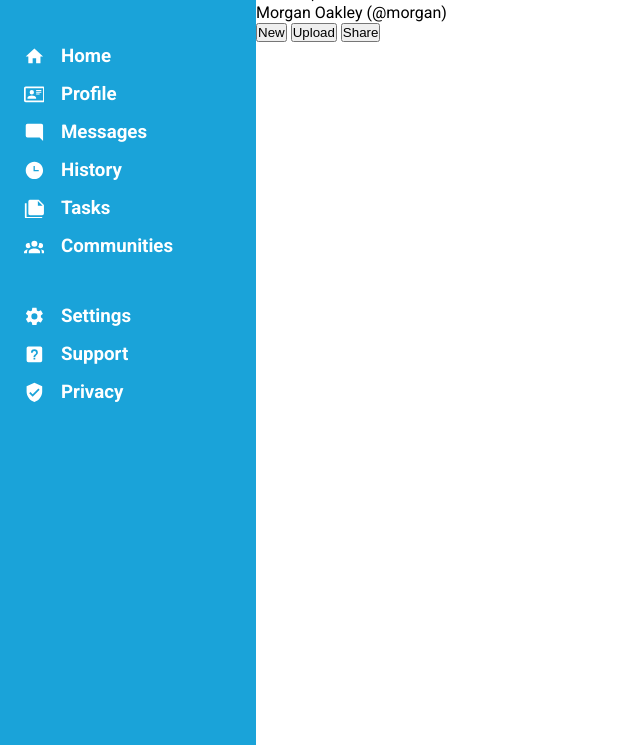
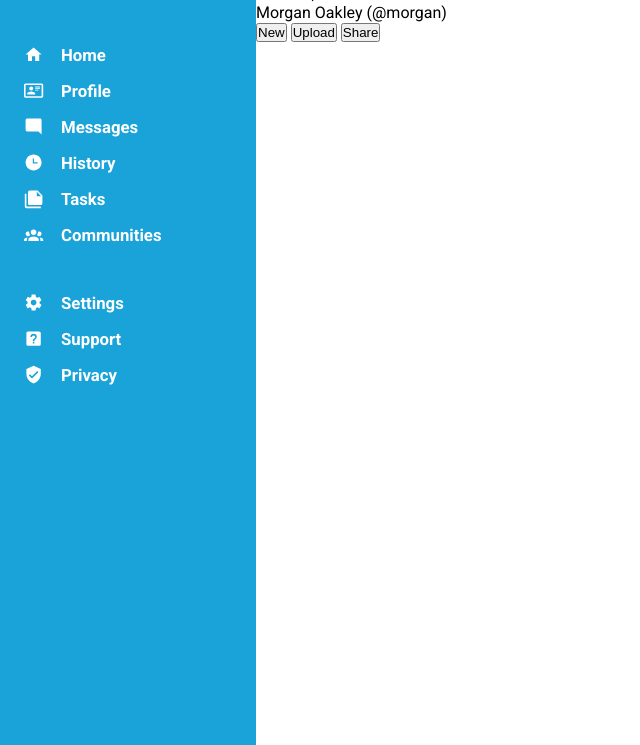
Before and after one commit to SupraSensum/TOP-project-admin-dashboard, a plain HTML site: page index.html in a window 1280 px wide. Shown: the part 55-800 px from the top of the page, without its empty margins (0-640 px from the left). Drawn offline with Linux system fonts and the light colour scheme.

Commit message:
Adjust proprotions

```diff
--- a/css/index.css
+++ b/css/index.css
@@ -3,7 +3,8 @@
 :root::after {
    --header-font-size: 1.5rem;
    --header-logo-size: calc(var(--header-font-size) * 1.5);
-   --nav-icon-size: 1.3rem;
+   --nav-icon-size: 1.2rem;
+   --nav-item-font-size: calc(var(--header-font-size) * 0.7)
 }
 
 * {
@@ -106,6 +107,11 @@ body {
    place-items: center;
 }
 
+.sidebar .nav-item .nav-option-name {
+   font-weight: 700;
+   font-size: var(--nav-item-font-size);
+}
+
 .sidebar .nav-item svg {
    height: var(--nav-icon-size);
    width: var(--nav-icon-size);
--- a/index.html
+++ b/index.html
@@ -25,49 +25,49 @@
             <div class="nav-item">
                <svg xmlns="http://www.w3.org/2000/svg" viewBox="0 0 24 24"><title>home</title><path d="M10,20V14H14V20H19V12H22L12,3L2,12H5V20H10Z" />
                </svg>
-               <h3>Home</h3>
+               <div class="nav-option-name">Home</div>
             </div>
             <div class="nav-item">
                <svg xmlns="http://www.w3.org/2000/svg" viewBox="0 0 24 24"><title>card-account-details-outline</title><path d="M22,3H2C0.91,3.04 0.04,3.91 0,5V19C0.04,20.09 0.91,20.96 2,21H22C23.09,20.96 23.96,20.09 24,19V5C23.96,3.91 23.09,3.04 22,3M22,19H2V5H22V19M14,17V15.75C14,14.09 10.66,13.25 9,13.25C7.34,13.25 4,14.09 4,15.75V17H14M9,7A2.5,2.5 0 0,0 6.5,9.5A2.5,2.5 0 0,0 9,12A2.5,2.5 0 0,0 11.5,9.5A2.5,2.5 0 0,0 9,7M14,7V8H20V7H14M14,9V10H20V9H14M14,11V12H18V11H14" />
                </svg>
-               <h3>Profile</h3>
+               <div class="nav-option-name">Profile</div>
             </div>
             <div class="nav-item">
                <svg xmlns="http://www.w3.org/2000/svg" viewBox="0 0 24 24"><title>message-reply</title><path d="M22,4C22,2.89 21.1,2 20,2H4A2,2 0 0,0 2,4V16A2,2 0 0,0 4,18H18L22,22V4Z" />
                </svg>
-               <h3>Messages</h3>
+               <div class="nav-option-name">Messages</div>
             </div>
             <div class="nav-item">
                <svg xmlns="http://www.w3.org/2000/svg" viewBox="0 0 24 24"><title>clock-time-three</title><path d="M12 2C6.5 2 2 6.5 2 12C2 17.5 6.5 22 12 22C17.5 22 22 17.5 22 12S17.5 2 12 2M17 13H11V7H12.5V11.5H17V13Z" />
                </svg>
-               <h3>History</h3>
+               <div class="nav-option-name">History</div>
             </div>
             <div class="nav-item">
                <svg xmlns="http://www.w3.org/2000/svg" viewBox="0 0 24 24"><title>note-multiple</title><path d="M16,9H21.5L16,3.5V9M7,2H17L23,8V18A2,2 0 0,1 21,20H7C5.89,20 5,19.1 5,18V4A2,2 0 0,1 7,2M3,6V22H21V24H3A2,2 0 0,1 1,22V6H3Z" />
                </svg>
-               <h3>Tasks</h3>
+               <div class="nav-option-name">Tasks</div>
             </div>
             <div class="nav-item">
                <svg xmlns="http://www.w3.org/2000/svg" viewBox="0 0 24 24"><title>account-group</title><path d="M12,5.5A3.5,3.5 0 0,1 15.5,9A3.5,3.5 0 0,1 12,12.5A3.5,3.5 0 0,1 8.5,9A3.5,3.5 0 0,1 12,5.5M5,8C5.56,8 6.08,8.15 6.53,8.42C6.38,9.85 6.8,11.27 7.66,12.38C7.16,13.34 6.16,14 5,14A3,3 0 0,1 2,11A3,3 0 0,1 5,8M19,8A3,3 0 0,1 22,11A3,3 0 0,1 19,14C17.84,14 16.84,13.34 16.34,12.38C17.2,11.27 17.62,9.85 17.47,8.42C17.92,8.15 18.44,8 19,8M5.5,18.25C5.5,16.18 8.41,14.5 12,14.5C15.59,14.5 18.5,16.18 18.5,18.25V20H5.5V18.25M0,20V18.5C0,17.11 1.89,15.94 4.45,15.6C3.86,16.28 3.5,17.22 3.5,18.25V20H0M24,20H20.5V18.25C20.5,17.22 20.14,16.28 19.55,15.6C22.11,15.94 24,17.11 24,18.5V20Z" />
                </svg>
-               <h3>Communities</h3>
+               <div class="nav-option-name">Communities</div>
             </div>
          </div>
          <div class="user-config-nav">
             <div class="nav-item">
                <svg xmlns="http://www.w3.org/2000/svg" viewBox="0 0 24 24"><title>cog</title><path d="M12,15.5A3.5,3.5 0 0,1 8.5,12A3.5,3.5 0 0,1 12,8.5A3.5,3.5 0 0,1 15.5,12A3.5,3.5 0 0,1 12,15.5M19.43,12.97C19.47,12.65 19.5,12.33 19.5,12C19.5,11.67 19.47,11.34 19.43,11L21.54,9.37C21.73,9.22 21.78,8.95 21.66,8.73L19.66,5.27C19.54,5.05 19.27,4.96 19.05,5.05L16.56,6.05C16.04,5.66 15.5,5.32 14.87,5.07L14.5,2.42C14.46,2.18 14.25,2 14,2H10C9.75,2 9.54,2.18 9.5,2.42L9.13,5.07C8.5,5.32 7.96,5.66 7.44,6.05L4.95,5.05C4.73,4.96 4.46,5.05 4.34,5.27L2.34,8.73C2.21,8.95 2.27,9.22 2.46,9.37L4.57,11C4.53,11.34 4.5,11.67 4.5,12C4.5,12.33 4.53,12.65 4.57,12.97L2.46,14.63C2.27,14.78 2.21,15.05 2.34,15.27L4.34,18.73C4.46,18.95 4.73,19.03 4.95,18.95L7.44,17.94C7.96,18.34 8.5,18.68 9.13,18.93L9.5,21.58C9.54,21.82 9.75,22 10,22H14C14.25,22 14.46,21.82 14.5,21.58L14.87,18.93C15.5,18.67 16.04,18.34 16.56,17.94L19.05,18.95C19.27,19.03 19.54,18.95 19.66,18.73L21.66,15.27C21.78,15.05 21.73,14.78 21.54,14.63L19.43,12.97Z" />
                </svg>
-               <h3>Settings</h3>
+               <div class="nav-option-name">Settings</div>
             </div>
             <div class="nav-item">
                <svg xmlns="http://www.w3.org/2000/svg" viewBox="0 0 24 24"><title>help-box</title><path d="M11,18H13V16H11V18M12,6A4,4 0 0,0 8,10H10A2,2 0 0,1 12,8A2,2 0 0,1 14,10C14,12 11,11.75 11,15H13C13,12.75 16,12.5 16,10A4,4 0 0,0 12,6M5,3H19A2,2 0 0,1 21,5V19A2,2 0 0,1 19,21H5A2,2 0 0,1 3,19V5A2,2 0 0,1 5,3Z" />
                </svg>
-               <h3>Support</h3>
+               <div class="nav-option-name">Support</div>
             </div>
             <div class="nav-item">
                <svg xmlns="http://www.w3.org/2000/svg" viewBox="0 0 24 24"><title>shield-check</title><path d="M10,17L6,13L7.41,11.59L10,14.17L16.59,7.58L18,9M12,1L3,5V11C3,16.55 6.84,21.74 12,23C17.16,21.74 21,16.55 21,11V5L12,1Z" />
                </svg>
-               <h3>Privacy</h3>
+               <div class="nav-option-name">Privacy</div>
             </div>
          </div>
       </div>
```
